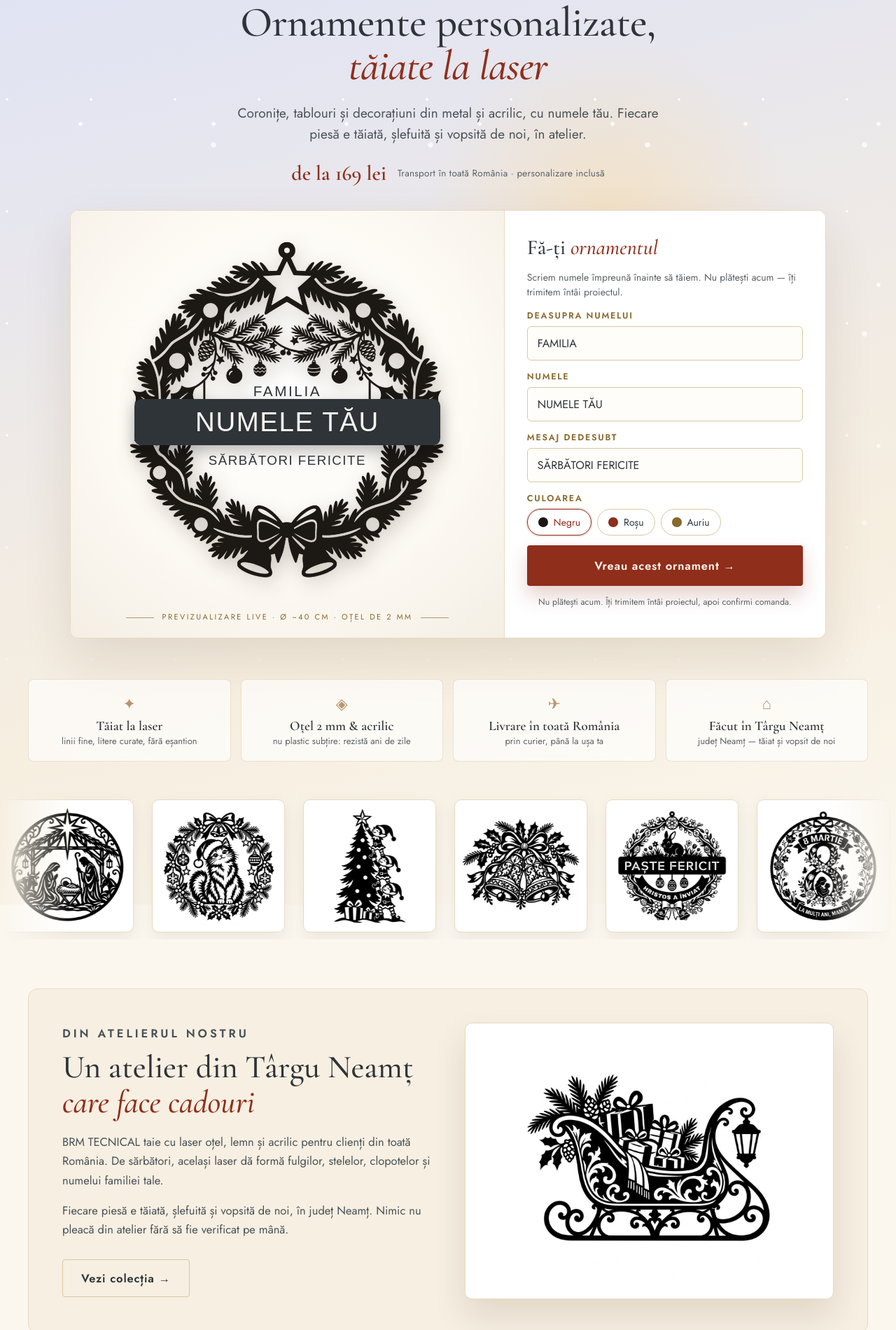
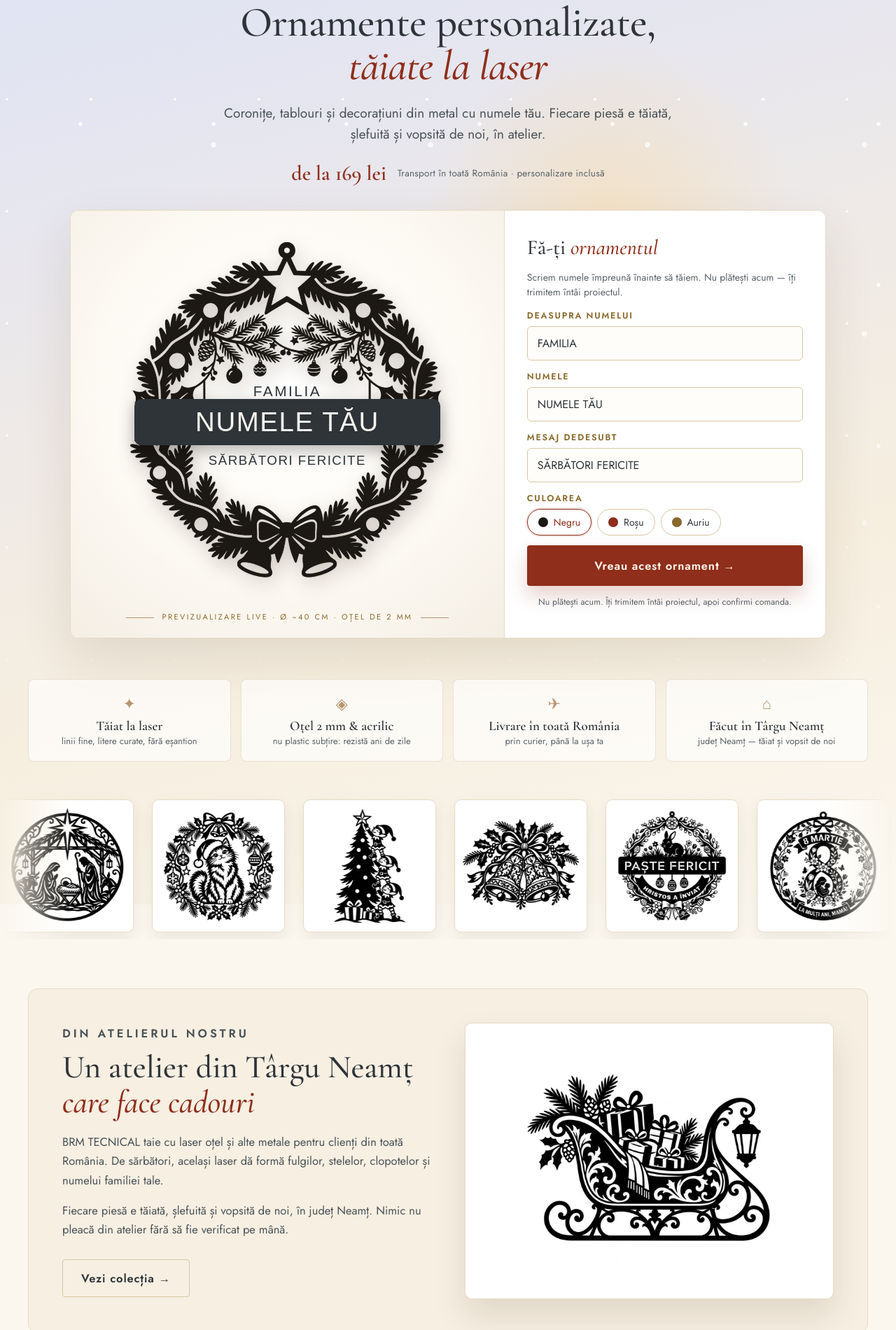
Before and after one commit to acc1311/brm-tecnical, a plain HTML site: page index.html in a window 1280 px wide. Shown: the part 208-2108 px from the top of the page at 70% size. Drawn offline with nearby package versions, Linux system fonts and the light colour scheme; a web font is replaced by a local one.

Commit message:
Update index.html

```diff
--- a/index.html
+++ b/index.html
@@ -53,7 +53,7 @@
     <div class="hero-in">
       <p class="eyebrow">Târgu Neamț · județ Neamț · România</p>
       <h1 class="h1">Ornamente personalizate,<br><em>tăiate la laser</em></h1>
-      <p class="lead">Coronițe, tablouri și decorațiuni din metal și acrilic, cu numele tău. Fiecare piesă e tăiată, șlefuită și vopsită de noi, în atelier.</p>
+      <p class="lead">Coronițe, tablouri și decorațiuni din metal cu numele tău. Fiecare piesă e tăiată, șlefuită și vopsită de noi, în atelier.</p>
 
       <div class="hero-price">
         <span class="price">de la 169 lei</span>
@@ -157,7 +157,7 @@
       <div class="atelier-txt">
         <p class="eyebrow">Din atelierul nostru</p>
         <h2 class="h2">Un atelier din Târgu Neamț<br><em>care face cadouri</em></h2>
-        <p>BRM TECNICAL taie cu laser oțel, lemn și acrilic pentru clienți din toată România. De sărbători, același laser dă formă fulgilor, stelelor, clopotelor și numelui familiei tale.</p>
+        <p>BRM TECNICAL taie cu laser oțel și alte metale pentru clienți din toată România. De sărbători, același laser dă formă fulgilor, stelelor, clopotelor și numelui familiei tale.</p>
         <p>Fiecare piesă e tăiată, șlefuită și vopsită de noi, în județ Neamț. Nimic nu pleacă din atelier fără să fie verificat pe mână.</p>
         <a class="btn btn-ghost" href="#colectie">Vezi colecția →</a>
       </div>
```
